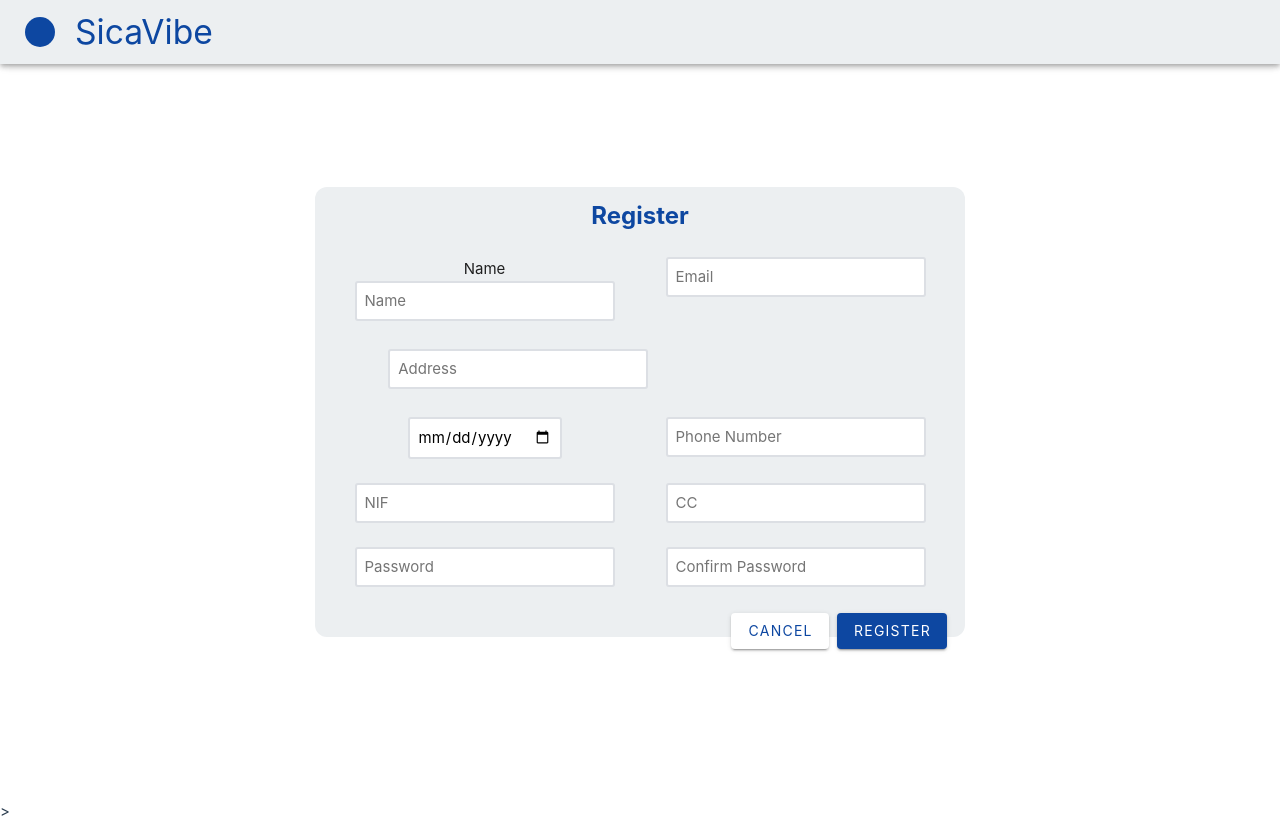
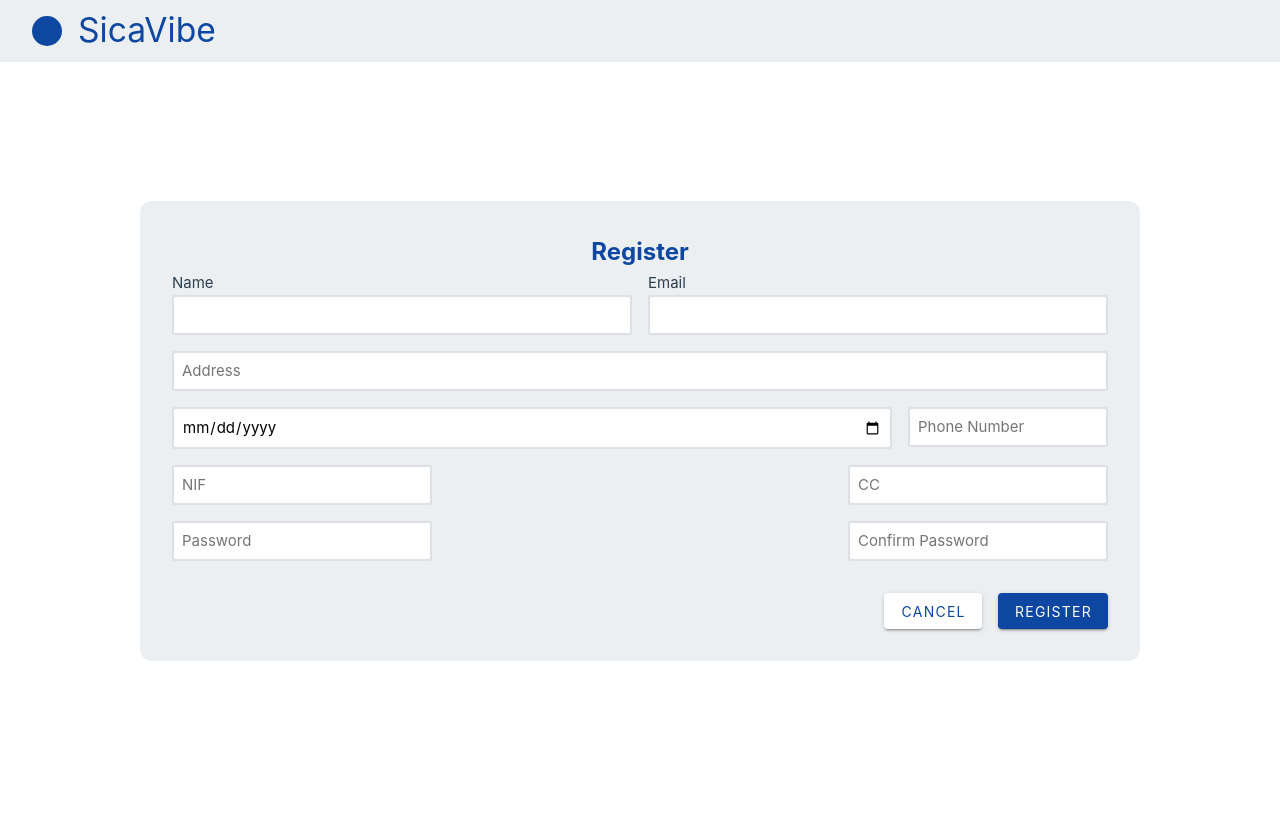
Before and after one commit to VicShadow/SicaVibe, a Vue app in the folder SicaVibeWeb/: page /signup in a window 1280 px wide. After the commit the page ends 800 px from the top, so only its background shows below. Built offline with nearby package versions, Linux system fonts and the light colour scheme.

Commit message:
Fix sign up form layout

```diff
--- a/SicaVibeWeb/src/components/TextField.vue
+++ b/SicaVibeWeb/src/components/TextField.vue
@@ -32,6 +32,7 @@ input {
   padding: 6px 8px;
   box-sizing: border-box;
   max-width: v-bind(maxWidth);
+  width: 100%;
 }
 
 input:focus-visible,
--- /dev/null
+++ b/SicaVibeWeb/src/services/validator.ts
@@ -0,0 +1,13 @@
+export const emailValidator = (email: string): boolean => {
+  const re = /\S+@\S+\.\S+/
+  return re.test(email)
+}
+
+export const passwordValidator = (password: string): boolean => {
+  return false
+}
+
+export const dateValidator = (date: string): boolean => {
+  const re = /\d{4}-\d{2}-\d{2}/
+  return re.test(date)
+}
--- a/SicaVibeWeb/src/views/SignUp.vue
+++ b/SicaVibeWeb/src/views/SignUp.vue
@@ -2,9 +2,11 @@
 import TextField from '@/components/TextField.vue'
 import { useRouter } from 'vue-router'
 import { ref } from 'vue'
+import { dateValidator } from '@/services/validator'
 
 const router = useRouter()
 const isSaved = ref(false)
+const errorMessageEmail = ref('')
 const errorMessageNif = ref('')
 const errorMessageCC = ref('')
 const errorMessagePhone = ref('')
@@ -19,6 +21,8 @@ const login = () => {
 const saveData = () => {
   const nifField = document.querySelector('#nif') as HTMLInputElement
   const nifValue = nifField.value
+  const emailField = document.querySelector('#email') as HTMLInputElement
+  const emailValue = emailField.value
   const ccField = document.querySelector('#cc') as HTMLInputElement
   const ccValue = ccField.value
   const phoneField = document.querySelector('#phone') as HTMLInputElement
@@ -30,21 +34,33 @@ const passwordValue = passwordField.value
   const confirmPasswordField = document.querySelector('#confirmPassword') as HTMLInputElement
   const confirmPasswordValue = confirmPasswordField.value
 
-
+  // Reset error messages
   errorMessageNif.value = ''
+  errorMessageEmail.value = ''
   errorMessageCC.value = ''
   errorMessagePhone.value = ''
   errorMessageBirthday.value = ''
   errorMessagePassword.value = ''
   errorMessageConfirmPassword.value = ''
 
-const passwordRegex = /^(?=.*\d)(?=.*[a-z])(?=.*[A-Z])(?=.*[!@#$%^&*()_+\-=[\]{};':"\\|,.<>/?]).{8,}$/
+  const passwordRegex =
+    /^(?=.*\d)(?=.*[a-z])(?=.*[A-Z])(?=.*[!@#$%^&*()_+\-=[\]{};':"\\|,.<>/?]).{8,}$/
 
-if (nifValue.length === 9 && /^\d+$/.test(nifValue) && ccValue.length === 8 && /^\d+$/.test(ccValue)
-    && phoneValue.length === 9 && /^\d+$/.test(phoneValue)
-    && /^\d{2}\/\d{2}\/\d{4}$/.test(birthdayValue) && passwordRegex.test(passwordValue) &&
-    passwordValue === confirmPasswordValue) {
+  const emailRegex = /^[^\s@]+@[^\s@]+\.[^\s@]+$/
 
+  if (
+    nifValue.length === 9 &&
+    /^\d+$/.test(nifValue) &&
+    emailValue.length > 0 &&
+    emailRegex.test(emailValue) &&
+    ccValue.length === 8 &&
+    /^\d+$/.test(ccValue) &&
+    phoneValue.length === 9 &&
+    /^\d+$/.test(phoneValue) &&
+    /^\d{2}\/\d{2}\/\d{4}$/.test(birthdayValue) &&
+    passwordRegex.test(passwordValue) &&
+    passwordValue === confirmPasswordValue
+  ) {
     isSaved.value = true
 
     setTimeout(() => {
@@ -55,6 +71,10 @@ if (nifValue.length === 9 && /^\d+$/.test(nifValue) && ccValue.length === 8 && /
       errorMessageNif.value += 'The NIF must have 9 digits'
     }
 
+    if (emailValue.length === 0 || !emailRegex.test(emailValue)) {
+      errorMessageEmail.value += 'The email is not valid.'
+    }
+
     if (ccValue.length !== 8 || !/^\d+$/.test(ccValue)) {
       errorMessageCC.value += 'The CC must have 8 digits.'
     }
@@ -63,12 +83,13 @@ if (nifValue.length === 9 && /^\d+$/.test(nifValue) && ccValue.length === 8 && /
       errorMessagePhone.value += 'The phone number must have 9 digits.'
     }
 
-  if (!/^\d{2}\/\d{2}\/\d{4}$/.test(birthdayValue)) {
+    if (!dateValidator(birthdayValue)) {
       errorMessageBirthday.value = 'The date not valid.'
     }
 
     if (!passwordRegex.test(passwordValue)) {
-      errorMessagePassword.value = 'The password must have at least 8 characters, one uppercase letter, one lowercase letter, and one special character.'
+      errorMessagePassword.value =
+        'The password must have at least 8 characters, one uppercase letter, one lowercase letter, and one special character.'
     }
 
     if (passwordValue !== confirmPasswordValue) {
@@ -79,148 +100,186 @@ if (nifValue.length === 9 && /^\d+$/.test(nifValue) && ccValue.length === 8 && /
 </script>
 
 <template>
-<v-app>
-      <v-app-bar app color="blue-grey-lighten-5">
-          <div class="circle"></div>
-          <v-app-bar-title class="header-text">
-              SicaVibe
-          </v-app-bar-title>
-      </v-app-bar>
-      <v-container fluid class="page-container">
+  <div class="outer-container">
+    <div class="navbar">
+      <div class="circle" />
+      <v-app-bar-title class="header-text">SicaVibe</v-app-bar-title>
+    </div>
+    <div class="page-container">
       <div class="background-rect">
         <div class="register-title">Register</div>
-          <div class="form">
-            <form>
-              <v-container>
-                <v-row>
-                  <v-col>
+        <form class="form">
+          <div class="fields">
+            <div class="field-col">
+              <div class="w-100 d-flex flex-column align-start">
                 <label>Name</label>
-                    <TextField label="Name"></TextField>
-                  </v-col>
-                  <v-col>
-                    <TextField label="Email"></TextField>
-                  </v-col>
-                </v-row>
-                <v-row class="address">
-                    <TextField label="Address" max-width="500px"></TextField>
-                </v-row>
-                <v-row>
-                  <v-col>
-                    <TextField label="Birthday" type="date" id="birthday"></TextField>
-                    <div class="error-message" v-if="errorMessageBirthday">{{ errorMessageBirthday }}</div>
-                  </v-col>
-                  <v-col>
-                    <TextField label="Phone Number" id="phone"></TextField>
-                    <div class="error-message" v-if="errorMessagePhone">{{ errorMessagePhone }}</div>
-                  </v-col>
-                </v-row>
-                <v-row>
-                  <v-col>
-                    <TextField label="NIF" id="nif"></TextField>
-                    <div class="error-message" v-if="errorMessageNif">{{ errorMessageNif }}</div>
-                  </v-col>
-                  <v-col>
-                    <TextField label="CC" id="cc"></TextField>
-                    <div class="error-message" v-if="errorMessageCC">{{ errorMessageCC }}</div>
-                  </v-col>
-                </v-row>
-                <v-row>
-                  <v-col>
-                    <TextField label="Password" type="password" id="password"></TextField>
-                    <div class="error-message" v-if="errorMessagePassword">{{ errorMessagePassword }}</div>
-                  </v-col>
-                  <v-col>
-                    <TextField label="Confirm Password" type="password" id="confirmPassword"></TextField>
-                    <div class="error-message" v-if="errorMessageConfirmPassword">{{ errorMessageConfirmPassword }}</div>
-                  </v-col>
-                </v-row>
-              </v-container>
-            </form>
+                <TextField label=""></TextField>
+              </div>
+              <div class="w-100 d-flex flex-column align-start">
+                <label>Email</label>
+                <TextField id="email" label=""></TextField>
+                <div v-if="errorMessageEmail" class="error-message">
+                  {{ errorMessageEmail }}
+                </div>
+              </div>
+            </div>
+            <div class="w-100">
+              <TextField label="Address"></TextField>
+            </div>
+            <div class="field-col">
+              <div class="w-100 d-flex flex-column align-start">
+                <TextField id="birthday" label="Birthday" type="date"></TextField>
+                <div v-if="errorMessageBirthday" class="error-message">
+                  {{ errorMessageBirthday }}
+                </div>
+              </div>
+              <div class="d-flex flex-column align-start">
+                <TextField id="phone" label="Phone Number" maxlength="9"></TextField>
+                <div v-if="errorMessagePhone" class="error-message">{{ errorMessagePhone }}</div>
+              </div>
+            </div>
+            <div class="field-col">
+              <div class="d-flex flex-column align-start">
+                <TextField id="nif" label="NIF" maxlength="9"></TextField>
+                <div v-if="errorMessageNif" class="error-message">{{ errorMessageNif }}</div>
+              </div>
+              <div class="d-flex flex-column align-start">
+                <TextField id="cc" label="CC" maxlength="8"></TextField>
+                <div v-if="errorMessageCC" class="error-message">{{ errorMessageCC }}</div>
+              </div>
+            </div>
+            <div class="field-col">
+              <div class="d-flex flex-column align-start">
+                <TextField id="password" label="Password" type="password"></TextField>
+                <div v-if="errorMessagePassword" class="error-message">
+                  {{ errorMessagePassword }}
+                </div>
+              </div>
+              <div class="d-flex flex-column align-start">
+                <TextField
+                  id="confirmPassword"
+                  label="Confirm Password"
+                  type="password"
+                ></TextField>
+                <div v-if="errorMessageConfirmPassword" class="error-message">
+                  {{ errorMessageConfirmPassword }}
+                </div>
+              </div>
+            </div>
           </div>
           <div class="button-container">
             <v-spacer></v-spacer>
             <v-btn class="button2" @click="login">Cancel</v-btn>
             <v-btn class="button" @click="saveData">Register</v-btn>
           </div>
+        </form>
       </div>
-        </v-container>
+    </div>
     <transition name="fade">
       <div v-if="isSaved" class="confirmation-overlay">
-            <div class="confirmation-message">Account created successfully! Login to start using our platform</div>
+        <div class="confirmation-message">
+          Account created successfully! Login to start using our platform
+        </div>
       </div>
     </transition>
-    </v-app>>
+  </div>
 </template>
 
+<style scoped>
+.outer-container {
+  display: flex;
+  flex-direction: column;
+  justify-content: center;
+  height: 100vh;
+}
 
-<style scoped>
+.navbar {
+  display: flex;
+  flex-direction: row;
+  gap: 1rem;
+  padding: 1rem 2rem;
+  max-height: 100px;
+  background: #eceff1;
+}
 
 .header-text {
   font-weight: bold;
   font-size: 2.1rem;
-  color: #0D47A1;
+  color: #0d47a1;
 }
 
 .circle {
   width: 30px;
   height: 30px;
   border-radius: 50%;
-  background-color: #0D47A1;
-  margin-left: 25px;
-  padding: 1;
+  background-color: #0d47a1;
 }
 
 .page-container {
+  height: 100%;
   display: flex;
   justify-content: center;
   align-items: center;
-  min-height: 100vh;
 }
 
 .register-title {
   font-weight: bold;
   font-size: 1.5rem;
-  color: #0D47A1;
+  color: #0d47a1;
   text-align: center;
-  margin-bottom: 5px;
 }
 
 .background-rect {
-  width: 650px;
-  height: 450px;
-  background-color: #ECEFF1;
-  padding: 10px;
-  margin-top: 2%;
+  max-width: 1000px;
+  max-height: 800px;
+  width: 100%;
+  background-color: #eceff1;
+  padding: 2rem;
   border-radius: 0.8em;
 }
 
 .button-container {
+  width: 100%;
   display: flex;
   justify-content: flex-end;
-  margin-top: 10px;
+  gap: 1rem;
 }
 
-
 .button {
-  margin-right: 0.5rem;
   color: white;
-  background-color: #0D47A1;
+  background-color: #0d47a1;
 }
 
 .button2 {
-  margin-right: 0.5rem;
-  color: #0D47A1;
+  color: #0d47a1;
   background-color: white;
 }
 
 .form {
-  text-align: center;
+  height: 100%;
+  display: flex;
+  flex-direction: column;
+  justify-content: start;
+  align-items: start;
+  gap: 2rem;
 }
 
-.address {
-  padding-left: 3.7rem;
-  padding-top: 1rem;
-  padding-bottom: 1rem;
+.fields {
+  width: 100%;
+  display: flex;
+  flex-direction: column;
+  justify-content: start;
+  align-items: start;
+  gap: 1rem;
+}
+
+.field-col {
+  display: flex;
+  flex-direction: row;
+  justify-content: space-between;
+  align-items: start;
+  width: 100%;
+  gap: 1rem;
 }
 
 .confirmation-overlay {
@@ -245,6 +304,5 @@ if (nifValue.length === 9 && /^\d+$/.test(nifValue) && ccValue.length === 8 && /
 .error-message {
   color: red;
   font-size: 0.9rem;
-  margin-top: 5px;
 }
 </style>
```
Lines whose indentation alone changed are shown as unchanged.
